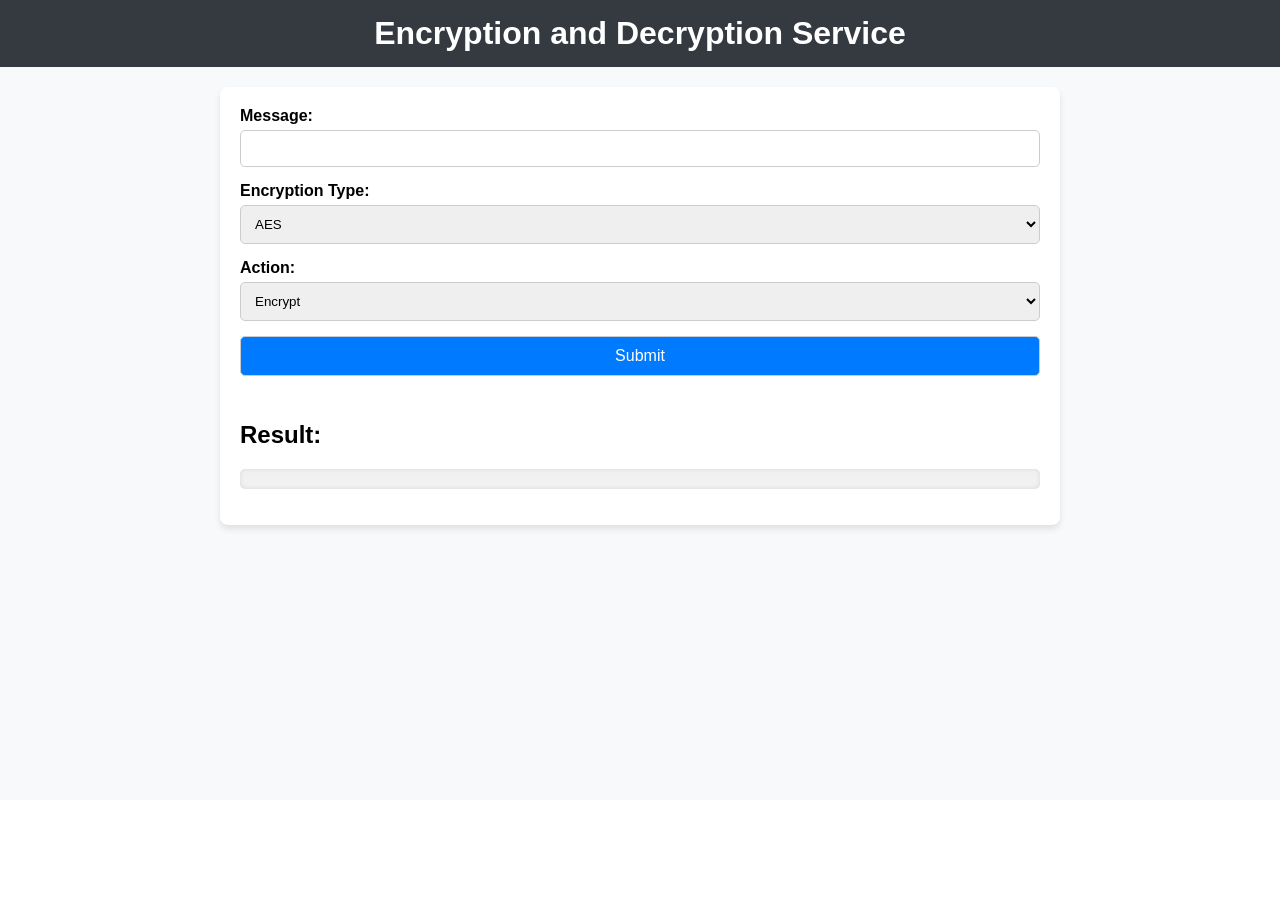
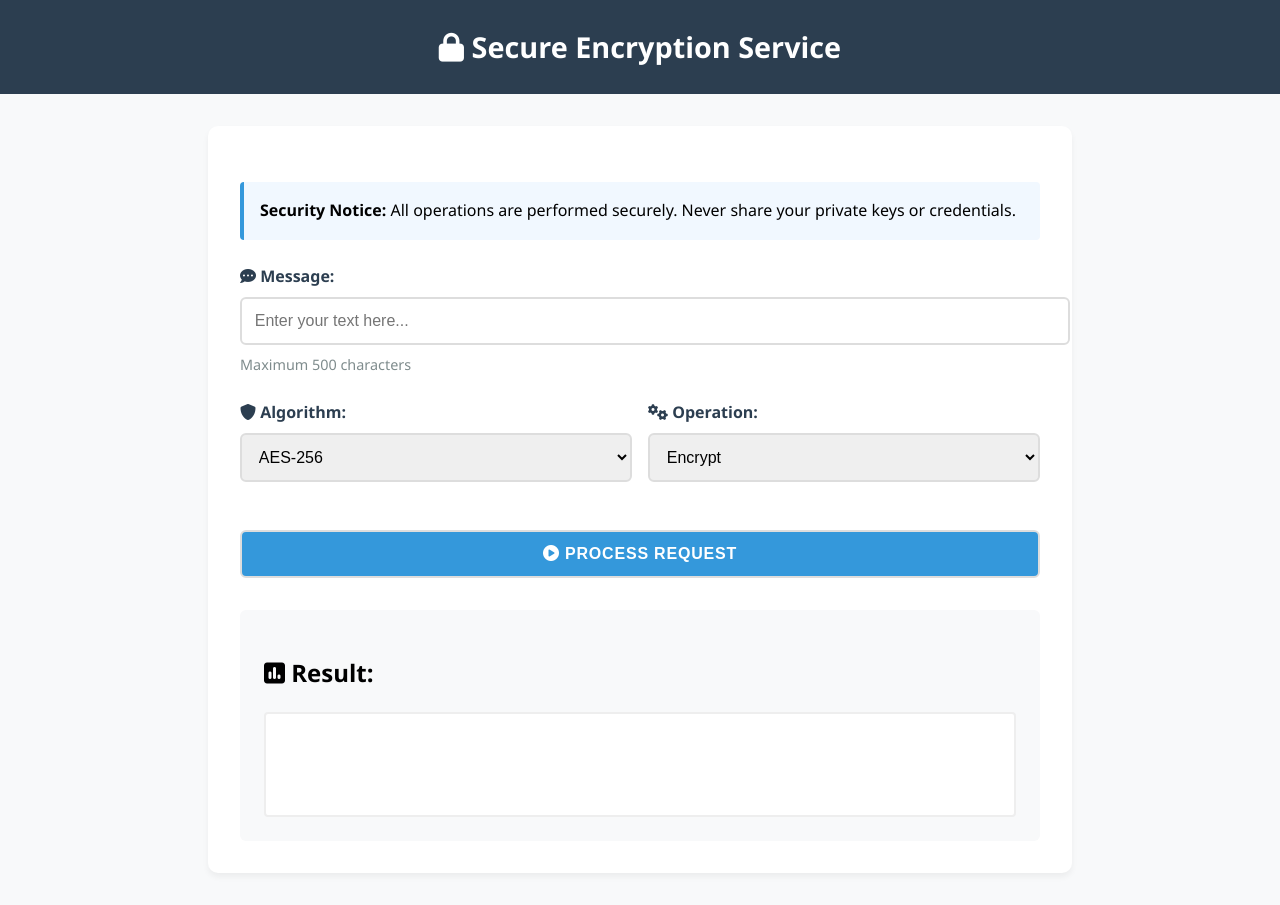
Before and after one commit to hibasidinou/SecPrivate-Encryption, a Flask app: page / in a window 1280 px wide. Before the commit the page ends 531 px from the top, so only its background shows below. Run offline with Flask 3, Linux system fonts and the light colour scheme.

Commit message:
adding files with some improvements

```diff
--- a/app.py
+++ b/app.py
@@ -62,37 +62,37 @@ def decrypt_rsa(data: str, private_key) -> str:
 
 @app.route("/", methods=["GET", "POST"])
 def index():
-    result = ""
+
     if request.method == "POST":
+        result = ""
         action = request.form.get("action")
         message = request.form.get("message")
         crypto_type = request.form.get("crypto_type")
 
-        if not message:
-            result = "Please enter a message."
+        if message.strip() == "":
+            result = "Write a message instead of merely using spaces in your text."
             return render_template("index.html", result=result)
 
         try:
             if crypto_type == "AES":
                 if action == "encrypt":
                     result = encrypt_aes(message, AES_KEY)
-                elif action == "decrypt":
+                else:
                     result = decrypt_aes(message, AES_KEY)
-                else:
-                    result = "Invalid action."
 
-            elif crypto_type == "RSA":
+            else:
                 if action == "encrypt":
                     result = encrypt_rsa(message, PUBLIC_KEY)
-                elif action == "decrypt":
+                else:
                     result = decrypt_rsa(message, PRIVATE_KEY)
-                else:
-                    result = "Invalid action."
 
         except Exception as e:
             result = f"An error occurred: {e}"
 
-    return render_template("index.html", result=result)
+        return render_template("index.html", result=result)
+    else:
+         result = ""
+         return render_template("index.html", result=result)
 
 
 if __name__ == "__main__":
--- a/requirements.txt
+++ b/requirements.txt
@@ -1,2 +1,2 @@
-flasl==2.3.4
+flask==3.1.0
 cryptography==41.0.3
--- a/templates/index.html
+++ b/templates/index.html
@@ -1,11 +1,21 @@
 <!DOCTYPE html>
 <html lang="en">
 <head>
-    <title>Encryption and Decryption Service</title>
+    <meta charset="UTF-8">
+    <meta name="viewport" content="width=device-width, initial-scale=1.0">
+    <title>Secure Encryption Service</title>
     <link rel="stylesheet" href="https://cdnjs.cloudflare.com/ajax/libs/font-awesome/6.0.0-beta3/css/all.min.css">
     <style>
+        :root {
+            --primary-color: #2c3e50;
+            --secondary-color: #3498db;
+            --success-color: #27ae60;
+            --danger-color: #e74c3c;
+        }
+
         body {
-            font-family: Arial, sans-serif;
+            font-family: 'Segoe UI', system-ui, sans-serif;
+            line-height: 1.6;
             margin: 0;
             padding: 0;
             background-color: #f8f9fa;
@@ -13,94 +23,159 @@
 
         h1 {
             text-align: center;
-            background-color: #343a40;
+            background-color: var(--primary-color);
             color: white;
-            padding: 15px;
+            padding: 1.5rem;
             margin: 0;
+            font-size: 1.8rem;
         }
 
         .container {
             max-width: 800px;
-            margin: 20px auto;
-            padding: 20px;
+            margin: 2rem auto;
+            padding: 2rem;
             background: white;
-            border-radius: 8px;
-            box-shadow: 0px 4px 6px rgba(0, 0, 0, 0.1);
+            border-radius: 10px;
+            box-shadow: 0 4px 6px rgba(0, 0, 0, 0.05);
         }
 
-        form {
-            margin-bottom: 30px;
+        .form-group {
+            margin-bottom: 1.5rem;
         }
 
         label {
-            font-weight: bold;
             display: block;
-            margin-bottom: 5px;
+            font-weight: 600;
+            margin-bottom: 0.5rem;
+            color: var(--primary-color);
         }
 
         input, select, button {
             width: 100%;
-            padding: 10px;
-            margin-bottom: 15px;
-            border: 1px solid #ccc;
-            border-radius: 5px;
-            box-sizing: border-box;
+            padding: 0.8rem;
+            border: 2px solid #ddd;
+            border-radius: 6px;
+            font-size: 1rem;
+            transition: border-color 0.3s ease;
+        }
+
+        input:focus, select:focus {
+            outline: none;
+            border-color: var(--secondary-color);
+            box-shadow: 0 0 0 3px rgba(52, 152, 219, 0.1);
         }
 
         button {
-            background-color: #007bff;
+            background-color: var(--secondary-color);
             color: white;
-            font-size: 16px;
+            font-weight: bold;
+            text-transform: uppercase;
+            letter-spacing: 0.05em;
             cursor: pointer;
+            transition: background-color 0.3s ease;
         }
 
         button:hover {
-            background-color: #0056b3;
+            background-color: #2980b9;
         }
 
         .result-section {
-            margin-top: 30px;
+            margin-top: 2rem;
+            background-color: #f8f9fa;
+            border-radius: 6px;
+            padding: 1.5rem;
         }
 
         .result-text {
-            font-size: 16px;
-            background-color: #f1f1f1;
-            padding: 10px;
-            border-radius: 5px;
+            font-family: 'Courier New', monospace;
+            font-size: 0.9rem;
             white-space: pre-wrap;
-            word-wrap: break-word; /* Permet de couper les mots longs */
-            overflow-wrap: break-word; /* Assure le retour à la ligne des mots longs */
-            max-width: 100%; /* Limite la largeur au conteneur parent */
-            overflow: hidden; /* Empêche tout débordement */
-            box-shadow: inset 0 0 5px rgba(0, 0, 0, 0.1); /* Ajoute une apparence encadrée à l'intérieur */
+            word-wrap: break-word;
+            padding: 1rem;
+            background-color: white;
+            border: 2px solid #eee;
+            border-radius: 4px;
+            position: relative;
+        }
+
+        .info-message {
+            color: #7f8c8d;
+            font-size: 0.9rem;
+            margin-top: 0.5rem;
+        }
+
+        @media (max-width: 600px) {
+            .container {
+                margin: 1rem;
+                padding: 1rem;
+            }
+
+            h1 {
+                font-size: 1.4rem;
+                padding: 1rem;
+            }
+        }
+
+        .crypto-options {
+            display: grid;
+            grid-template-columns: repeat(2, 1fr);
+            gap: 1rem;
+            margin-bottom: 1.5rem;
+        }
+
+        .security-notice {
+            background-color: #f1f8ff;
+            border-left: 4px solid var(--secondary-color);
+            padding: 1rem;
+            margin: 1.5rem 0;
+            border-radius: 4px;
         }
     </style>
 </head>
 <body>
-    <h1>Encryption and Decryption Service</h1>
+    <h1><i class="fas fa-lock"></i> Secure Encryption Service</h1>
+
     <div class="container">
+        <div class="security-notice">
+            <strong>Security Notice:</strong> All operations are performed securely.
+            Never share your private keys or credentials.
+        </div>
+
         <form method="POST">
-            <label for="message">Message:</label>
-            <input type="text" id="message" name="message" required>
+            <div class="form-group">
+                <label for="message"><i class="fas fa-comment-dots"></i> Message:</label>
+                <input type="text" id="message" name="message" required
+                       placeholder="Enter your text here...">
+                <p class="info-message">Maximum 500 characters</p>
+            </div>
 
-            <label for="crypto_type">Encryption Type:</label>
+            <div class="crypto-options">
+                <div class="form-group">
+                    <label for="crypto_type"><i class="fas fa-shield-alt"></i> Algorithm:</label>
                     <select id="crypto_type" name="crypto_type">
-                <option value="AES">AES</option>
-                <option value="RSA">RSA</option>
+                        <option value="AES">AES-256</option>
+                        <option value="RSA">RSA-2048</option>
                     </select>
+                </div>
 
-            <label for="action">Action:</label>
+                <div class="form-group">
+                    <label for="action"><i class="fas fa-cogs"></i> Operation:</label>
                     <select id="action" name="action">
                         <option value="encrypt">Encrypt</option>
                         <option value="decrypt">Decrypt</option>
                     </select>
-
-            <button type="submit">Submit</button>
+                </div>
+            </div>
+            <button type="submit">
+                <i class="fas fa-play-circle"></i> Process Request
+            </button>
         </form>
 
         <div class="result-section">
-            <h2>Result:</h2>
-            <p class="result-text">{{ result }}</p>
+            <h2><i class="fas fa-poll"></i> Result:</h2>
+            <div class="result-text">
+                {{ result | default("Your result will appear here...") }}
+            </div>
         </div>
     </div>
 </body>
```
Also changed, not shown: README.md. Lines whose indentation alone changed are shown as unchanged.
